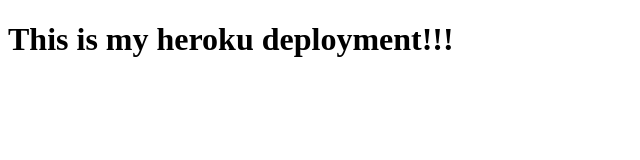
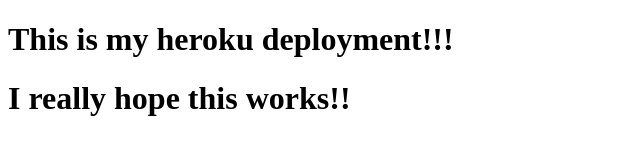
Before and after one commit to debst12/sd-f21-hosting, a plain HTML site: page index.html in a window 1280 px wide. Shown: the whole page, without its empty margins (0-640 px from the left). Drawn offline with Linux system fonts and the light colour scheme.

Commit message:
making changes

```diff
--- a/index.html
+++ b/index.html
@@ -8,5 +8,6 @@
 </head>
 <body>
   <h1>This is my heroku deployment!!!</h1>
+  <h1>I really hope this works!! </h1>
 </body>
 </html>
```
